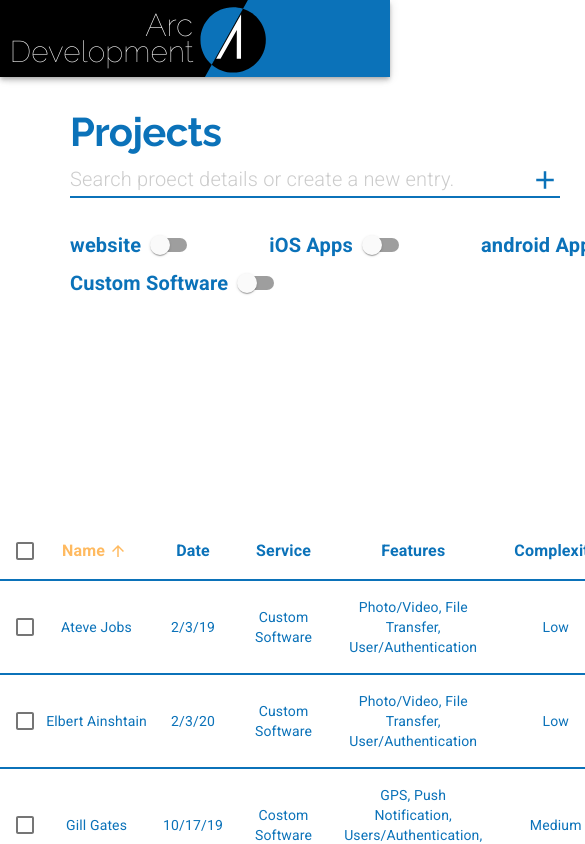
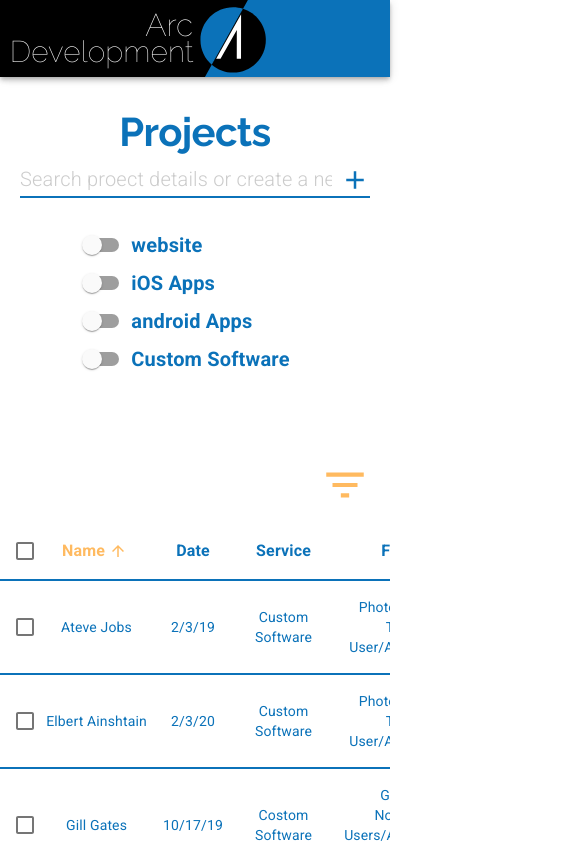
Before and after one commit to yukijina/project-nextjs, a Next.js app: page / in a window 390 px wide. Shown: the top 844 px of the page, 585 px wide, since content can reach past the window. Built offline with nearby package versions, Linux system fonts and the light colour scheme.

Commit message:
make it to responseive

```diff
--- a/pages/index.js
+++ b/pages/index.js
@@ -26,7 +26,8 @@ import Select from '@material-ui/core/Select';
 import MenuItem from '@material-ui/core/MenuItem';
 import Button from '@material-ui/core/Button';
 import { format } from 'date-fns';
-import EnhanceTable from '../src/ui/EnhanceTable'
+import EnhanceTable from '../src/ui/EnhanceTable';
+import useMediaQuery from '@material-ui/core/useMediaQuery';
 
 const useStyles = makeStyles(theme => ({
   service: {
@@ -69,6 +70,8 @@ export default function ProjectManager() {
   const [features, setFeatures] = useState([]);
   const [search, setSearch] = useState("");
   const [page, setPage] = useState(0);
+  const matchesMD = useMediaQuery(theme.breakpoints.down("md"));
+  const matchesSM = useMediaQuery(theme.breakpoints.down("sm"));
 
   const platformOptions = ["Web", "iOS", "Android"]
 
@@ -131,8 +134,8 @@ export default function ProjectManager() {
 
   return (
     <MuiPickersUtilsProvider utils={DateFnsUtils}>
-    <Grid container direction="column">
-      <Grid item style={{ marginTop: "2em", marginLeft: "5em"}}>
+    <Grid container direction="column" alignItems={matchesSM ? "center": undefined}>
+      <Grid item style={{ marginTop: "2em", marginLeft: matchesSM ? 0 : "5em"}}>
         <Typography variant="h1">Projects</Typography>
       </Grid>
       <Grid item>
@@ -140,7 +143,7 @@ export default function ProjectManager() {
           placeholder="Search proect details or create a new entry."
           value={search}
           onChange={handleSearch}
-          style={{ width: "35em", marginLeft: "5em"}}
+          style={{ width: matchesSM ? "25em" : "35em", marginLeft: matchesSM ? 0 : "5em"}}
           InputProps={{
             endAdornment: (
               <InputAdornment position="end" onClick={() => setDialogOpen(true)} style={{ cursor: "pointer" }}>
@@ -150,10 +153,12 @@ export default function ProjectManager() {
           }}
         />
       </Grid>
-      <Grid item style={{ marginLeft: "5em", marginTop: "2em"}}>
+      <Grid item style={{ marginLeft: matchesSM ? 0 : "5em", marginTop: "2em"}}>
         <FormGroup row>
+          <Grid container direction={matchesSM ? "column" : "row"} justify={matchesSM ? "center" : undefined }>
+            <Grid item>
               <FormControlLabel
-            style={{ marginRight: "5em "}}
+                style={{ marginRight: matchesSM ? 0 : "5em "}}
                 control={
                   <Switch
                     checked={websiteChecked}
@@ -161,10 +166,12 @@ export default function ProjectManager() {
                     onChange={() => setWebsiteChecked(!websiteChecked)}
                   />}
                 label="website"
-            labelPlacement="start"
+                labelPlacement={matchesSM ? "end" : "start"}
               />
+            </Grid>
+            <Grid item>
               <FormControlLabel
-            style={{ marginRight: "5em "}}
+                style={{ marginRight: matchesSM ? 0 : "5em "}}
                 control={
                   <Switch
                     checked={iOSChecked}
@@ -172,10 +179,12 @@ export default function ProjectManager() {
                     onChange={() => setIOSChecked(!iOSChecked)}
                   />}
                 label="iOS Apps"
-            labelPlacement="start"
+                labelPlacement={matchesSM ? "end" : "start"}
              />
+            </Grid>
+            <Grid item>
               <FormControlLabel
-            style={{ marginRight: "5em "}}
+                style={{ marginRight: matchesSM ? 0 : "5em "}}
                 control={
                   <Switch
                     checked={androidChecked}
@@ -183,8 +192,10 @@ export default function ProjectManager() {
                     onChange={() => setAndroidChecked(!androidChecked)}
                   />}
                 label="android Apps"
-            labelPlacement="start"
+                labelPlacement={matchesSM ? "end" : "start"}
               />
+            </Grid>
+            <Grid item>
              {/* Last element, we don't need margin right */}
             <FormControlLabel
               control={
@@ -194,11 +205,13 @@ export default function ProjectManager() {
                   onChange={() => setSoftwareChecked(!softwareChecked)}
                 />}
               label="Custom Software"
-            labelPlacement="start"
+              labelPlacement={matchesSM ? "end" : "start"}
             />
+            </Grid>
+          </Grid>
          </FormGroup>
       </Grid>
-      <Grid item style={{ marginTop: "5em", marginBottom: "35em"}}>
+      <Grid item style={{ marginTop: "5em", maxWidth: "100%", marginBottom: matchesMD ? "40em" : "35em"}}>
         <EnhanceTable
           rows={rows}
           page={page}
```
Lines whose indentation alone changed are shown as unchanged.
